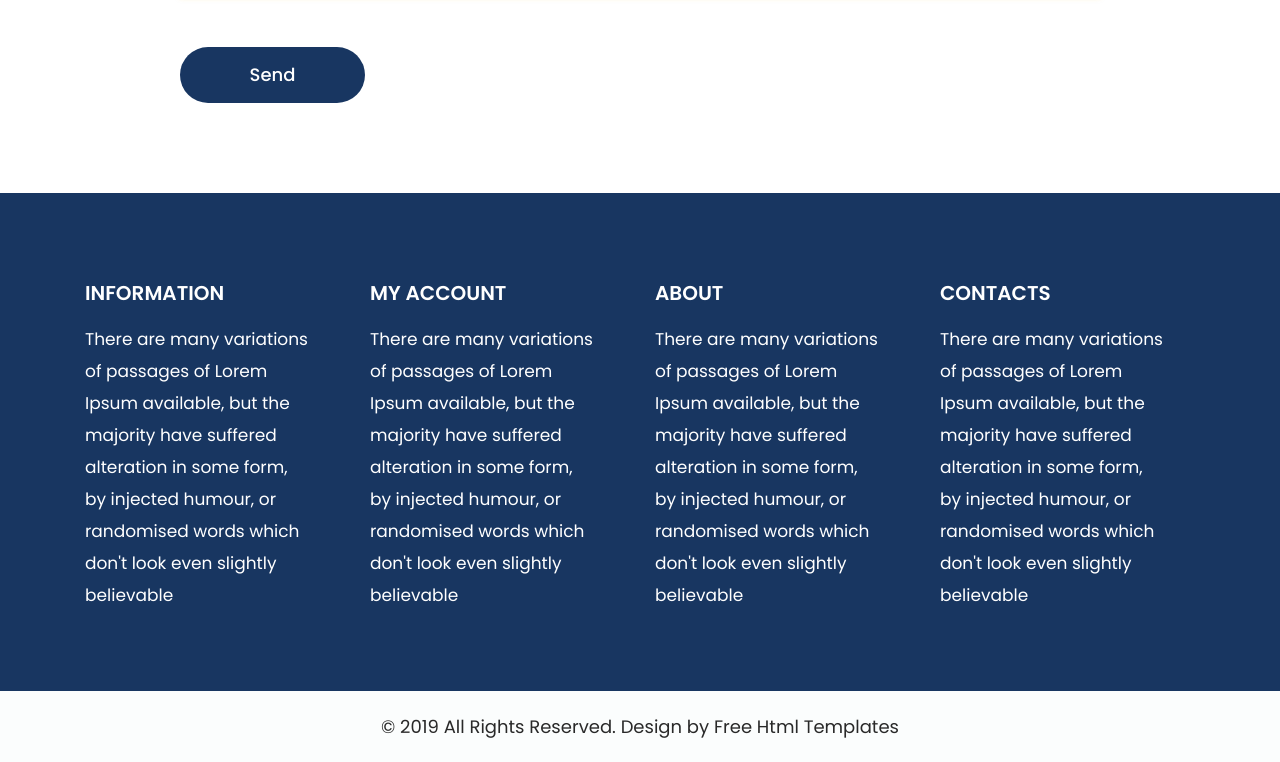
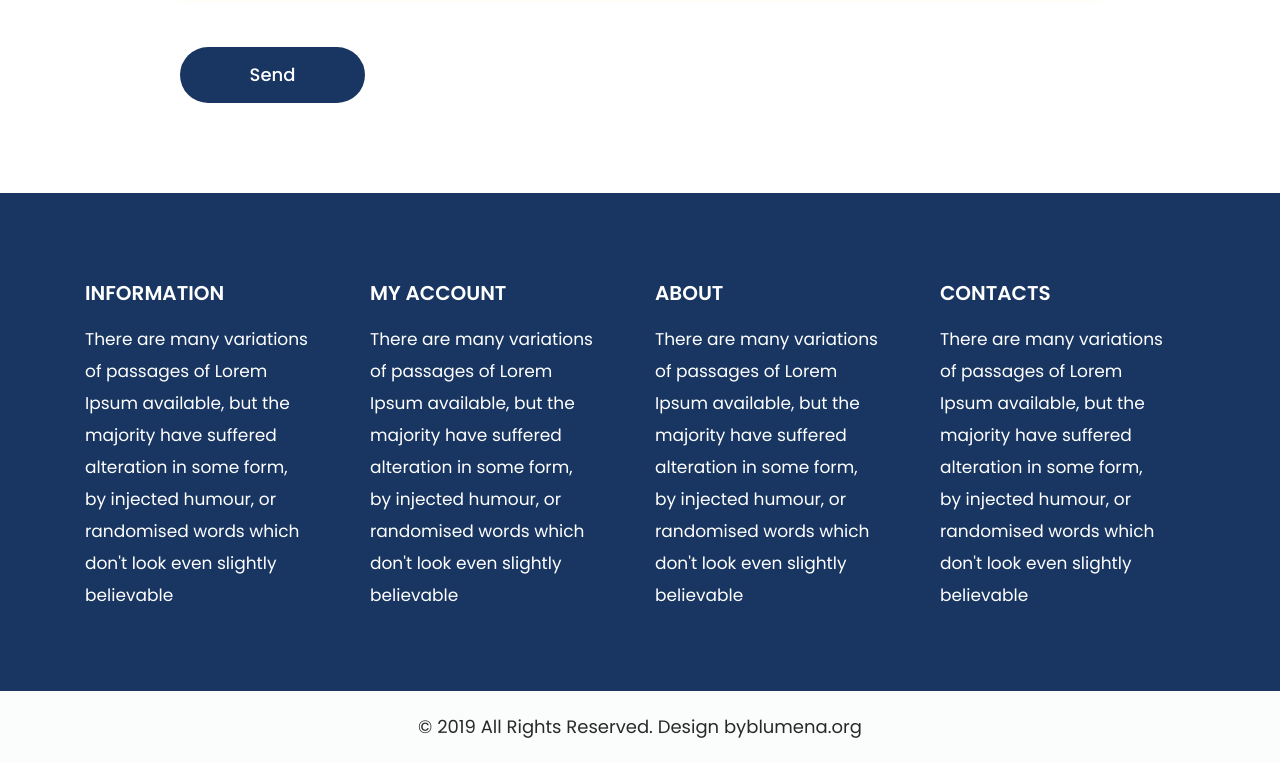
Before and after one commit to gaetlo14/gretch-onlne-store, a plain HTML site: page contact.html in a window 1280 px wide. Shown: the part 696-1458 px from the top of the page. Drawn offline with nearby package versions, Linux system fonts and the light colour scheme; files whose address does not match are found by name.

Commit message:
changes to feature1

```diff
--- a/contact.html
+++ b/contact.html
@@ -227,7 +227,7 @@
                <div class="container">
                   <div class="row">
                      <div class="col-md-12">
-                        <p>© 2019 All Rights Reserved. Design by<a href="https://html.design/"> Free Html Templates</a></p>
+                        <p>© 2019 All Rights Reserved. Design by<a href="https://html.design/">blumena.org</a></p>
                      </div>
                   </div>
                </div>
```
